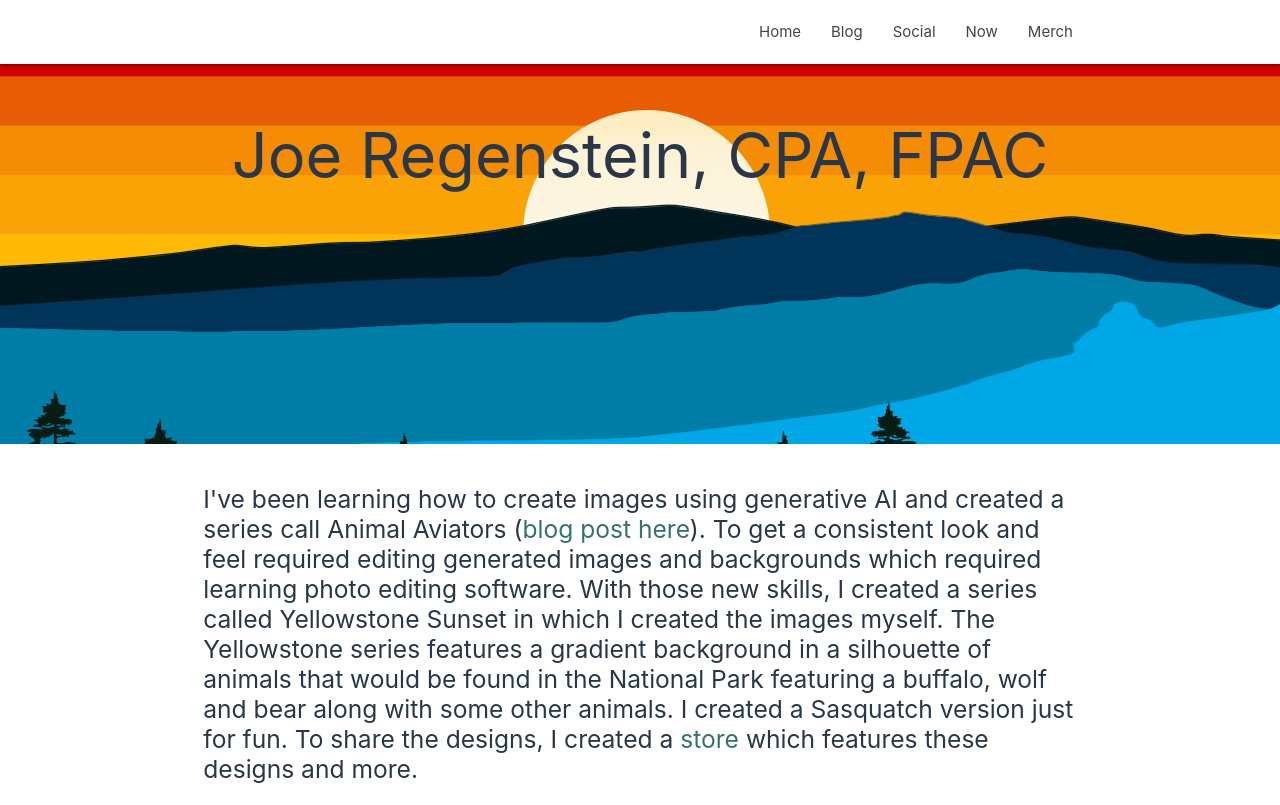
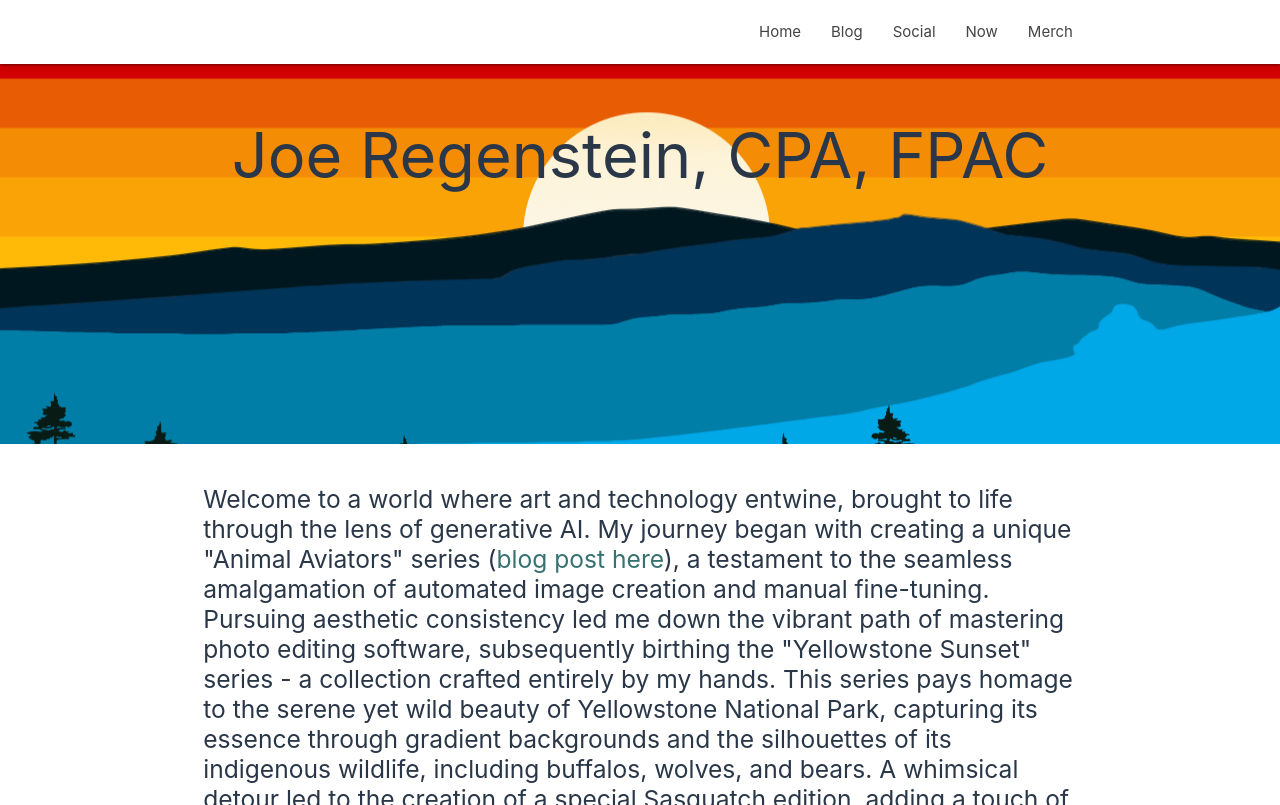
Before and after one commit to joereg4/htdocs, a Flask app: page /merch/ in a window 1280 px wide. Shown: the top 805 px of the page. Run offline with Flask 3, Linux system fonts and the light colour scheme; some libraries are stand-ins or nearby versions.

Commit message:
Added a store section and updated the header

```diff
--- a/templates/merch.html
+++ b/templates/merch.html
@@ -1,12 +1,20 @@
 {% extends "base.html" %}
 
 {% block content %}
-    <p>I've been learning how to create images using generative AI and created a series call Animal Aviators (<a href="https://jregenstein.com/2023/09/05/using-generative-ai-to-create-animal-aviators/">blog post
-        here</a>). To get a consistent look and feel required editing generated images and backgrounds which required
-        learning photo editing software. With those new skills, I created a series called Yellowstone Sunset in which I
-        created the images myself. The Yellowstone series features a gradient background in a silhouette of animals that
-        would be found in the National Park featuring a buffalo, wolf and bear along with some other animals. I created
-        a Sasquatch version just for fun.  To share the designs, I created a <a href="https://www.riggstees.com/">store</a> which features these designs and more.
+    <p> Welcome to a world where art and technology entwine, brought to life through the lens of generative AI. My
+        journey began with creating a unique "Animal Aviators" series (<a
+                href="https://jregenstein.com/2023/09/05/using-generative-ai-to-create-animal-aviators/">blog post
+            here</a>), a testament to the seamless amalgamation of
+        automated image creation and manual fine-tuning. Pursuing aesthetic consistency led me down the vibrant path of
+        mastering photo editing software, subsequently birthing the "Yellowstone Sunset" series - a collection crafted
+        entirely by my hands. This series pays homage to the serene yet wild beauty of Yellowstone National Park,
+        capturing its essence through gradient backgrounds and the silhouettes of its indigenous wildlife, including
+        buffalos, wolves, and bears. A whimsical detour led to the creation of a special Sasquatch edition, adding a
+        touch of mythical intrigue to the collection.
+
+    <p>This <a href="https://www.riggstees.com/">store</a>, hence, was conceived to share these meticulous designs,
+        amongst others, with you. Explore, indulge, and become a part of this artistic adventure.
+
     <div style="margin: 0; height: 100vh; display: flex; justify-content: center; align-items: flex-start;">
         <iframe style="border-radius: 24px; border: none;"
                 src="https://embed.creator-spring.com/widget?slug=my-store-ed5c15&per=24&bg=ffffff&txtcolor=000000&currency=&page=1"
```
